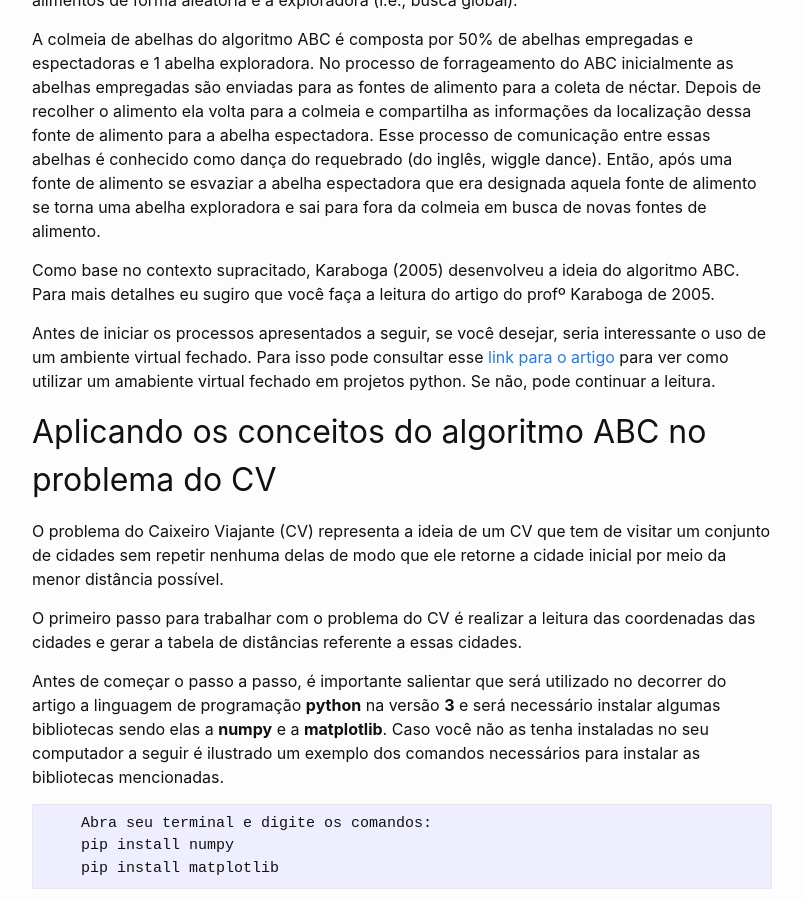
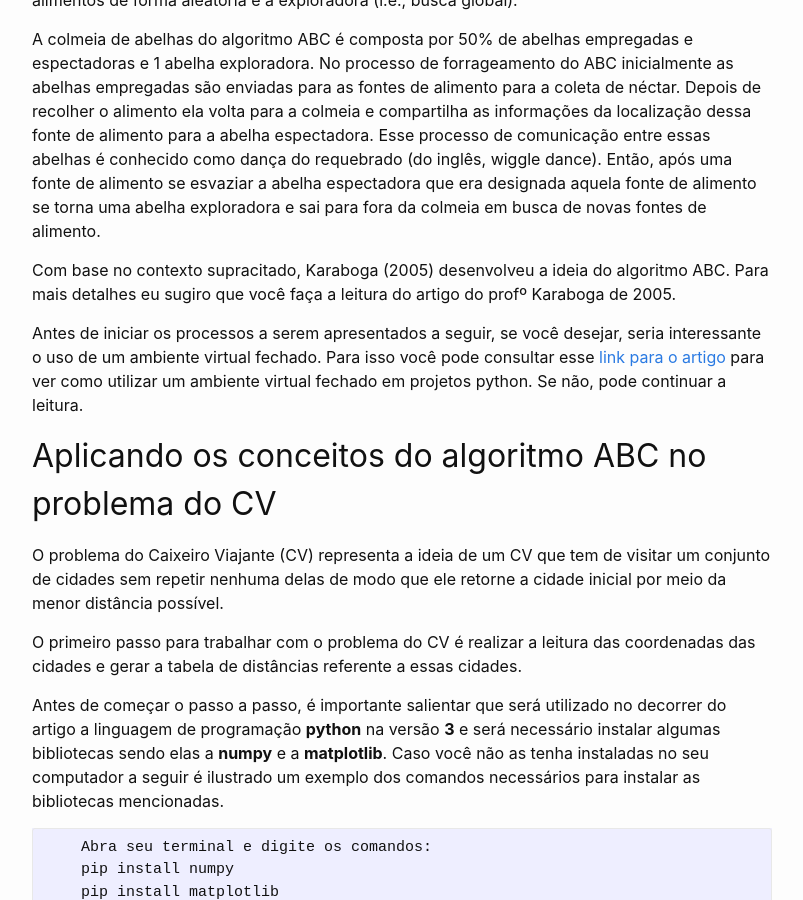
Before and after one commit to rafaelsanches123/rafaelsanches123.github.io, a Jekyll site: the page built from _posts/2018-09-10-resolvendo-problema-do-cv-usando-algoritmo-de-enxame-de-abelhas-abc.markdown, in a window 1280 px wide and 900 px high, scrolled down 1171 px. Shown: the whole window, without its empty margins (238-1041 px from the left). Built offline with Jekyll 4.4.1, drawn with Linux system fonts in a browser that asks for light colours; comment, search, counter and statistics services are not loaded.

Commit message:
correções de texto

```diff
--- a/_posts/2018-09-10-resolvendo-problema-do-cv-usando-algoritmo-de-enxame-de-abelhas-abc.markdown
+++ b/_posts/2018-09-10-resolvendo-problema-do-cv-usando-algoritmo-de-enxame-de-abelhas-abc.markdown
@@ -15,9 +15,9 @@ Karaboga (2005) descreve em seu trabalho que o algoritmo ABC é composto por tr
 
 A colmeia de abelhas do algoritmo ABC é composta por 50% de abelhas empregadas e espectadoras e 1 abelha exploradora. No processo de forrageamento do ABC inicialmente as abelhas empregadas são enviadas para as fontes de alimento para a coleta de néctar. Depois de recolher o alimento ela volta para a colmeia e compartilha as informações da localização dessa fonte de alimento para a abelha espectadora. Esse processo de comunicação entre essas abelhas é conhecido como dança do requebrado (do inglês, wiggle dance). Então, após uma fonte de alimento se esvaziar a abelha espectadora que era designada aquela fonte de alimento se torna uma abelha exploradora e sai para fora da colmeia em busca de novas fontes de alimento.
 
-Como base no contexto supracitado, Karaboga (2005) desenvolveu a ideia do algoritmo ABC. Para mais detalhes eu sugiro que você faça a leitura do artigo do profº Karaboga de 2005.
+Com base no contexto supracitado, Karaboga (2005) desenvolveu a ideia do algoritmo ABC. Para mais detalhes eu sugiro que você faça a leitura do artigo do profº Karaboga de 2005.
 
-Antes de iniciar os processos apresentados a seguir, se você desejar, seria interessante o uso de um ambiente virtual fechado. Para isso pode consultar esse [link para o artigo]({% post_url 2019-04-11-criacao-de-um-ambiente-virtual-em-python %}) para ver como utilizar um amabiente virtual fechado em projetos python. Se não, pode continuar a leitura.
+Antes de iniciar os processos a serem apresentados a seguir, se você desejar, seria interessante o uso de um ambiente virtual fechado. Para isso você pode consultar esse [link para o artigo]({% post_url 2019-04-11-criacao-de-um-ambiente-virtual-em-python %}) para ver como utilizar um ambiente virtual fechado em projetos python. Se não, pode continuar a leitura.
 
 ## Aplicando os conceitos do algoritmo ABC no problema do CV
 O problema do Caixeiro Viajante (CV) representa a ideia de um CV que tem de visitar um conjunto de cidades sem repetir nenhuma delas de modo que ele retorne a cidade inicial por meio da menor distância possível.
```
